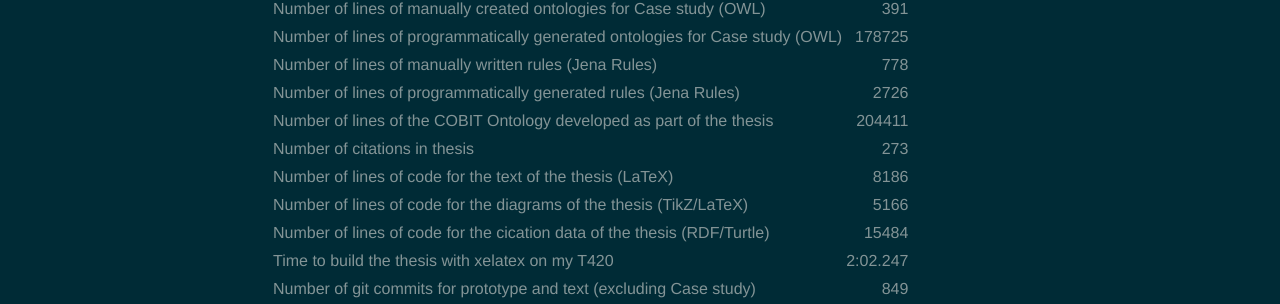
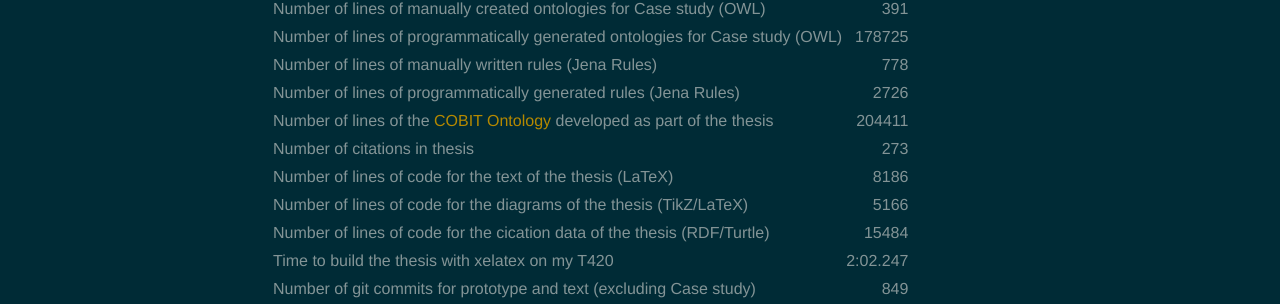
Before and after one commit to atextor/atextor.github.com, a Jekyll site: the page built from _posts/2018-05-20-my-thesis-in-numbers.md, in a window 1280 px wide. Shown: the part 405-709 px from the top of the page. Built offline with Jekyll 4.4.1, drawn with Linux system fonts in a browser that asks for light colours; part of the change alters nothing that is shown.

```diff
--- a/_posts/2018-05-20-my-thesis-in-numbers.md
+++ b/_posts/2018-05-20-my-thesis-in-numbers.md
@@ -21,7 +21,7 @@ functional domains in a company. As everyone likes statistics, here are some:
 | Number of lines of programmatically generated ontologies for Case study (OWL) |   178725 |
 | Number of lines of manually written rules (Jena Rules)                        |      778 |
 | Number of lines of programmatically generated rules (Jena Rules)              |     2726 |
-| Number of lines of the COBIT Ontology developed as part of the thesis         |   204411 |
+| Number of lines of the [COBIT Ontology](https://github.com/atextor/cobit5-ontology) developed as part of the thesis |   204411 |
 | Number of citations in thesis                                                 |      273 |
 | Number of lines of code for the text of the thesis (LaTeX)                    |     8186 |
 | Number of lines of code for the diagrams of the thesis (TikZ/LaTeX)           |     5166 |
```
